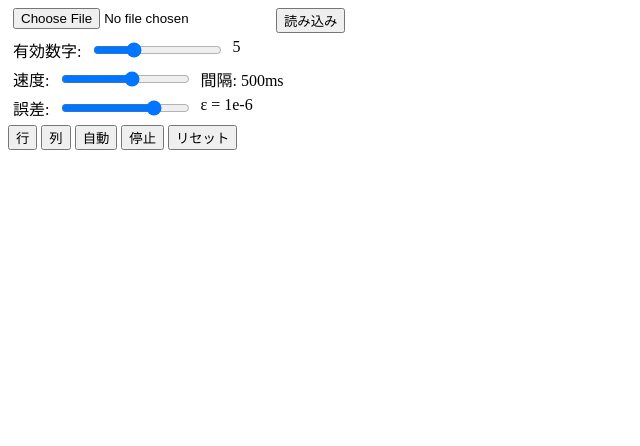
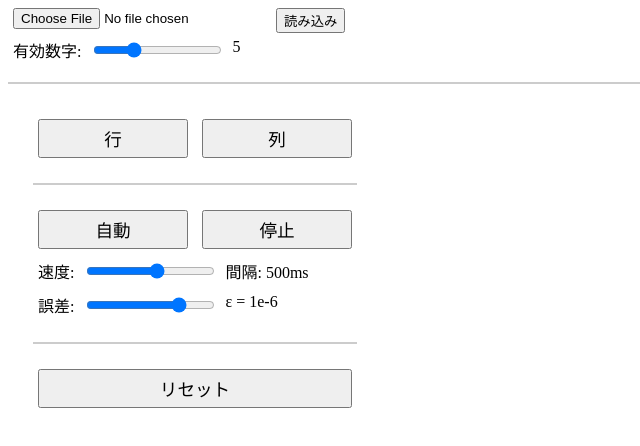
Before and after one commit to hamao0820/shinkhorn-simulator, a website with bundled scripts: page index.html in a window 1280 px wide. Shown: the whole page, without its empty margins (0-640 px from the left). Built offline with nearby package versions, Linux system fonts and the light colour scheme.

Commit message:
cssを整えた

```diff
--- a/index.html
+++ b/index.html
@@ -17,6 +17,20 @@
         <input type="range" id="input-precision" min="3" max="10" value="5" />
         <div><span id="precision">5</span></div>
       </div>
+    </div>
+    <div class="separator"></div>
+    <div class="simulation-container">
+      <div id="matrix-container"></div>
+      <div class="button-container">
+        <div>
+          <button id="button-row-scaling">行</button>
+          <button id="button-col-scaling">列</button>
+        </div>
+        <div class="separator"></div>
+        <div>
+          <button id="button-auto">自動</button>
+          <button id="button-stop">停止</button>
+        </div>
         <div id="input-speed-container" class="input-container">
           <label for="input-speed">速度: </label>
           <input type="range" id="input-speed" min="100" max="1000" value="600" />
@@ -27,13 +41,10 @@
           <input type="range" id="input-error" min="-15" max="-3" value="-6" step="1" />
           <div>ε = <span id="error">1e-6</span></div>
         </div>
+        <div class="separator"></div>
+        <button id="button-reset">リセット</button>
       </div>
-    <div id="matrix-container"></div>
-    <button id="button-row-scaling">行</button>
-    <button id="button-col-scaling">列</button>
-    <button id="button-auto">自動</button>
-    <button id="button-stop">停止</button>
-    <button id="button-reset">リセット</button>
+    </div>
     <script src="./index.js"></script>
   </body>
 </html>
--- a/style.css
+++ b/style.css
@@ -25,10 +25,41 @@
   margin: 5px;
 }
 
-.input-container input,label {
+.input-container input,
+label {
   margin-right: 10px;
 }
 
 #duration::after {
   content: "ms";
 }
+
+.simulation-container {
+  display: flex;
+  flex-wrap: wrap;
+  margin: 5px;
+  padding: 5px;
+}
+
+#matrix-container {
+  margin: 5px;
+}
+
+.button-container {
+  display: flex;
+  flex-direction: column;
+  margin: 5px;
+}
+
+.button-container button {
+  font-size: 1.1rem;
+  min-width: 150px;
+  margin: 5px;
+  padding: 5px;
+}
+
+.separator {
+  height: 2px;
+  background-color: #ccc;
+  margin: 20px 0;
+}
```
Lines whose indentation alone changed are shown as unchanged.
